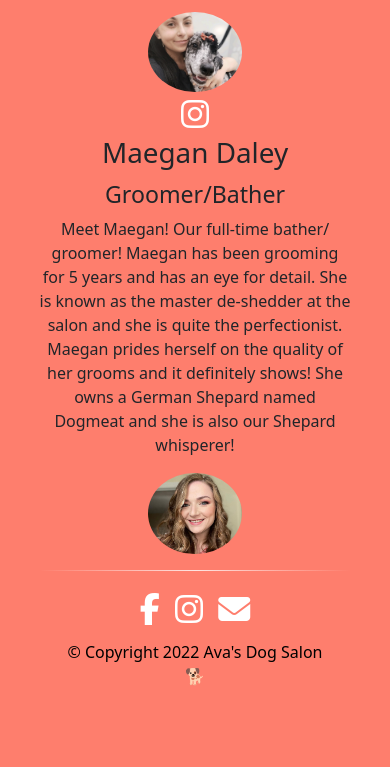
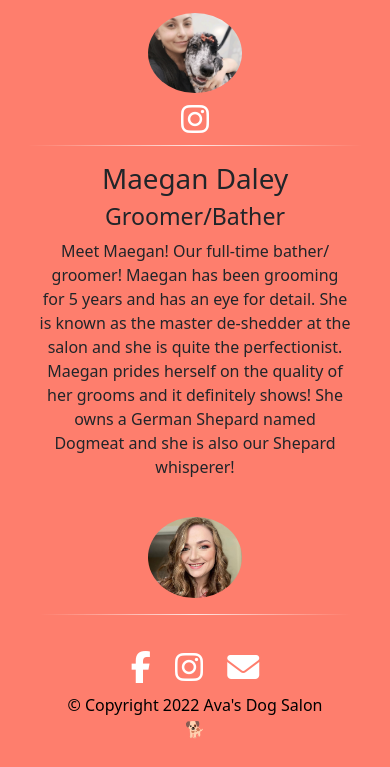
Before and after one commit to CoderOrtiz/avas_dog_salon, a plain HTML site: page our_team.html in a window 390 px wide. Shown: the part 943-1710 px from the top of the page. Before the commit the page ends 1647 px from the top, so only its background shows below. Drawn offline with nearby package versions, Linux system fonts and the light colour scheme; a web font is replaced by a local one.

Commit message:
Refactored code, added notes, tested site, and fixed alignment in mobile form

```diff
--- a/assets/contact.css
+++ b/assets/contact.css
@@ -3,16 +3,7 @@ body {
     text-align: center;
 }
 
-.icon:hover {
-    color: #F1D00A;
-}
-
-img {
-    border-radius: 100%;
-}
-
 /* NavBar */
-
 #navbarNav {
     flex: none;
     padding: 0 10%;
@@ -22,20 +13,20 @@ img {
     padding-left: 9%;
 }
 
-.navbar-light, .navbar-light .navbar-nav .nav-link, .navbar-light .navbar-brand, .navbar-light .navbar-toggler  {
+.navbar-light, .navbar-light .navbar-nav .nav-link, .navbar-light .navbar-brand, .navbar-light .navbar-toggler, img {
     color: white;
     border-color: white;
+    border-radius: 100%;
 }
 
-.our_team {
-    text-align: center;
-}
 
 h1, h3, h4 {
     padding: 2%;
 }
 
-
+.icon:hover {
+    color: #F1D00A;
+}
 
 span {
     background-color: #FE7E6D;
@@ -44,12 +35,12 @@ span {
     text-align: center;
 }
 
-p {
-    margin-top: 3%;
-}
-
 hr {
     opacity: 50%;
     margin: 1%;
     background-image: linear-gradient(to right, rgba( 254, 126, 109, 1), rgba( 255, 255, 255, 1), rgba( 254, 126, 109, 1));
  }
+
+p {
+    margin-top: 3%;
+}
--- a/assets/faq_style.css
+++ b/assets/faq_style.css
@@ -2,8 +2,8 @@ body {
     background-color: #FE7E6D;
     margin: 1% 5%;
 }
+
 /* NavBar */
-
 #navbarNav {
     flex: none;
     padding: 0 10%;
@@ -13,11 +13,9 @@ body {
     padding-left: 9%;
 }
 
-.navbar-light, .navbar-light .navbar-nav .nav-link, .navbar-light .navbar-brand, .navbar-light .navbar-toggler  {
+.navbar-light, .navbar-light .navbar-nav .nav-link, .navbar-light .navbar-brand, .navbar-light .navbar-toggler, img  {
     color: white;
     border-color: white;
-}
-img {
     border-radius: 100%;
 }
 
@@ -31,24 +29,21 @@ h3 {
 }
 
 hr {
-    opacity: 50%;
+    opacity: 60%;
     background-image: linear-gradient(to right, rgba( 254, 126, 109, 1), rgba( 255, 255, 255, 1), rgba( 254, 126, 109, 1));
  }
 
-footer {
+footer, span {
     background-color: #FE7E6D;
     text-align: center;
+    padding: 1%;
+    color: white;
 }
 
-span {
-    padding: 1%;
-    color: white;
+.icon:hover {
+    color: #F1D00A;
 }
 
 footer p {
     color: black;
 }
-
-.icon:hover {
-    color: #F1D00A;
-}
--- a/assets/index.css
+++ b/assets/index.css
@@ -3,11 +3,8 @@ body {
 }
 
 h1, h2, h3 {
-    font-family: "montserrat";
     font-weight: 900;
 }
-
-
 
 /* Section1/NavBar */
 /* NavBar */
@@ -35,19 +32,17 @@ img {
 .welcome {
     background-color: #ff4c68;
     color: white;
+    padding: 2% 10%;
+    text-align: center;
 }
 
 .container_1 {
-    position: relative;
     float: right;
-    text-align: center;
-    padding: 2% 10%;
 }
 
-.container_2 {
-    position: relative;
+.container_2{
     float: left;
-    padding: 2% 10%;
+    text-align: left;
 }
 
 .container_2 h1 {
@@ -75,23 +70,24 @@ img {
     padding: 5% 0;
 }
 
+.google_reviews img {
+    border-radius: 20%;
+    }
+
 /* Section 3/Pricing Cards */
 
 .section_3 {
     background-color: #EEEEEE;
     padding: 5% 10%;
+    text-align: center;
 }
 
-.pricing_header, .card-header {
-    text-align: center;
+.card-body {
+    text-align: left;
 }
 
 .pricing_column {
     padding: 2%;
-}
-
-.google_reviews img {
-border-radius: 20%;
 }
 
 /* Section 4/Sign up */
@@ -102,12 +98,12 @@ border-radius: 20%;
     text-align: center;
 }
 
+/* Footer */
 footer, span {
     padding: 20% auto;
     background-color: #FE7E6D;
     color: white;
     padding: 2% 1%;
-    border: 2px;
     text-align: center;
 }
 
@@ -120,7 +116,8 @@ footer p {
 }
 
 @media (max-width: 991px) {
-    body {
+    /* Section 1/Welcome Text */
+    .container_2 {
         text-align: center;
     }
 
@@ -138,7 +135,10 @@ footer p {
 
     .testimonials_img {
         max-height: 223px;
-        padding: 5% 0;
+    }
+
+    .google_reviews img {
+    width: 80%;
     }
 
     button.carousel-control-next, .carousel-control-prev  {
@@ -146,11 +146,8 @@ footer p {
     }
 
     /* Section 3/Pricing Cards */
-    .card-body {
-        text-align: left;
-    }
 
-    #pricing.section_3 {
+    .pricing_header {
     padding-top: 10%;
     }
 
--- a/assets/our_team.css
+++ b/assets/our_team.css
@@ -1,14 +1,18 @@
 body {
     background-color: #FE7E6D;
     padding: 0 10%;
-    margin: 0;
+    text-align: center;
+}
+
+img {
+    border-radius: 100%;
 }
 
 .icon:hover {
     color: #F1D00A;
 }
+
 /* NavBar */
-
 #navbarNav {
     flex: none;
     padding: 0 10%;
@@ -23,44 +27,40 @@ body {
     border-color: white;
 }
 
-.our_team {
-    text-align: center;
-}
-
-img {
-    border-radius: 100%;
-}
-
-.profile_pictures {
-    width: 30%;
-    border-radius: 100%;
-    text-align: center;
-    position:relative;
-
-}
-
-h1 {
-    text-align: center;
-}
-
-h3 {
-    padding-top: 1%;
-}
-
+/* HR Styling */
 hr {
     opacity: 80%;
     background-image: linear-gradient(to right, rgba( 254, 126, 109, 1), rgba( 255, 255, 255, 1), rgba( 254, 126, 109, 1));
  }
 
+.mobile_hr {
+    display: none;
+}
+
+/* Profile Picture Styling */
+.profile_pictures {
+    width: 30%;
+    text-align: center;
+    position:relative;
+}
+
+#maegans_profile_img {
+    margin-top: 7%;
+}
+
+/* Footer and Icon Styling */
 footer, span {
-    background-color: #FE7E6D;
-
     color: white;
-    text-align: center;
-    margin: 2%;
+    padding: 10px;
 }
 
 footer p {
     color: black;
-    padding-top: 10px;
 }
+
+/* HR hidden until on mobile platform */
+@media (max-width: 991px) {
+    .mobile_hr {
+        display: inherit;
+    }
+}
--- a/our_team.html
+++ b/our_team.html
@@ -29,7 +29,7 @@
 </head>
 
 
-<body id="our_team">
+<body>
 
     <!-- NavBar -->
     <nav class="navbar_1">
@@ -38,7 +38,7 @@
                 <a class="navbar-brand" href="./index.html">
                     <img src="./assets/images/avas_dog_salon_logo.png" alt="navbar_avas_dog_salon_logo" width="30"
                         height="30" class="d-inline-block align-text-top">
-                    Ava's Dog Salon</a>
+                        Ava's Dog Salon</a>
                 <button class="navbar-toggler" type="button" data-bs-toggle="collapse" data-bs-target="#navbarNav"
                     aria-controls="navbarNav" aria-expanded="false" aria-label="Toggle navigation">
                     <span class="navbar-toggler-icon"></span>
@@ -67,7 +67,7 @@
     </nav>
 
 
-    <section class="our_team">
+    <section>
 
         <div class="row">
 
@@ -81,10 +81,12 @@
                     clients and their furbabies and treats each one as she would her own.</p>
                     <img class="profile_pictures" src="./assets/images/marissa.jpeg" alt="marissas_profile_picture">
                     <br>
+                    <!-- Marissa's Social Media Links -->
                 <a href="http://instagram.com/thatgroomermarissa"><span class="icon fab fa-instagram fa-2x"></span></a>
                 <a href="mailto:avasgrooming@gmail.com"><span class="icon fas fa-envelope fa-2x"></span></a>
             </div>
         <hr>
+
             <!-- Georgia Al-Khatib/Groomer -->
             <div class="container_2 col-lg-6 col-md-6 col-sm-12">
             <h1>Georgia Al-Khatib</h1>
@@ -98,9 +100,12 @@
                 is treated as family and producing beautiful, detailed, quality grooms.</p>
 
                 <img class="profile_pictures" src="./assets/images/georgia.jpeg" alt="georgias_profile_picture">
-                <br>
-            <a href="http://instagram.com/Groomsbygeorgia"><span class="icon fab fa-instagram fa-2x"></span></a>
+        <br>
+                <!-- Georgia's Social Media Link -->
+                <a href="http://instagram.com/Groomsbygeorgia"><span class="icon fab fa-instagram fa-2x"></span></a>
             </div>
+
+        <hr class="mobile_hr">
             <!-- Maegan Daley/Goomer & Bather -->
             <div class="container_3 col-lg-6 col-md-6 col-sm-12">
                 <h1>Maegan Daley</h1>
@@ -110,13 +115,15 @@
                     Maegan
                     prides herself on the quality of her grooms and it definitely shows! She owns a German Shepard named
                     Dogmeat and she is also our Shepard whisperer!</p>
-                    <img class="profile_pictures" src="./assets/images/maegan.jpeg" alt="maegans_profile_picture">
+                    <img class="profile_pictures" id="maegans_profile_img" src="./assets/images/maegan.jpeg" alt="maegans_profile_picture">
+                    <!-- Does Not Have Social Media Link -->
             </div>
         </div>
     </section>
+
     <!-- Footer/Social Media -->
     <hr>
-    <footer id="footer">
+    <footer>
         <div class="container-fluid">
             <a href="https://www.facebook.com/avasdogsalon"><span class="icon fab fa-facebook-f fa-2x"></span></a>
             <a href="https://www.instagram.com/avas_dog_salon/"><span class="icon fab fa-instagram fa-2x"></span></a>
```
Also changed, not shown: contact.html (+3 -3 lines), faq.html (+4 -3 lines), index.html (+4 -4 lines), 1 other file.
